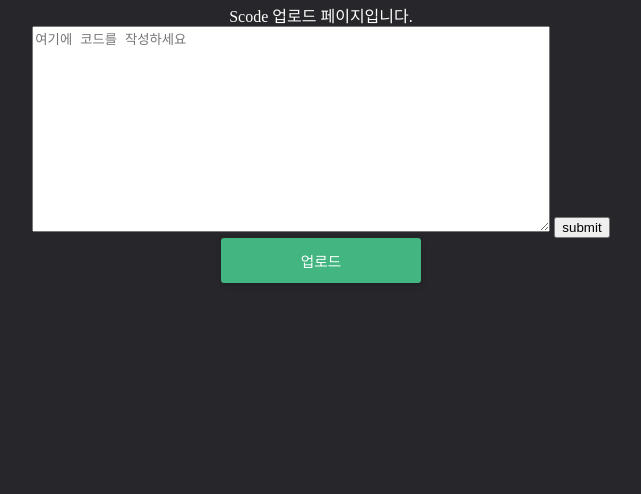
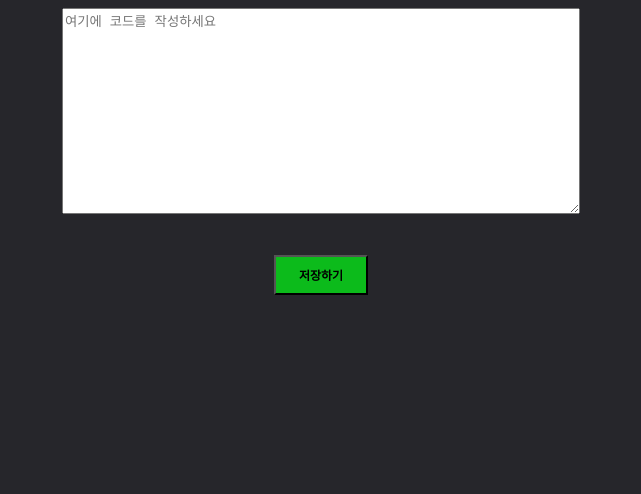
Before and after one commit to i-am-bored/scode, a Flask app: page /upload in a window 1280 px wide. Shown: the top 494 px of the page, without its empty margins (327-968 px from the left). Run offline with Flask 2, Linux system fonts and the light colour scheme.

Commit message:
sumbit button

```diff
--- a/main.py
+++ b/main.py
@@ -11,7 +11,7 @@ def mainpage():
 
 @app.route('/upload', methods=['GET','POST'])
 def upload_scode():
-    return render_template('add_scode.html')\
+    return render_template('add_scode.html')
 
 @app.route('/post', methods=['GET','POST'])
 def post():
--- a/templates/add_scode.html
+++ b/templates/add_scode.html
@@ -136,18 +136,21 @@
         outline: transparent !important;
 
         }
+        .submit {
+            background-Color: #0cbb1b;
+            font: 12px 굴림;
+            font-weight: bold;
+        }
+
     </style>
 </head>
 <body>
     <body style="overflow-x: hidden"></body>
     <body style="overflow-y: hidden"></body>
-    <div class="print">Scode 업로드 페이지입니다.</div>
     <form action="\post" method="post" class="input-form">
         <textarea type="text" name='thecode' value="no_code" class="input-text" placeholder="여기에 코드를 작성하세요"></textarea>
-        <input type="submit" value="submit" class="input-btn">
+        <br><br><br>
+        <input type="submit" value="저장하기" class="submit" style="WIDTH: 70pt; HEIGHT: 30pt;">
     </form>
-    <div class="wrapper-nitro-buttons" style="padding-top: 0px;">
-        <button class="green-nitro-button">업로드</button>
-    </div>
 </body>
 </html>
```
